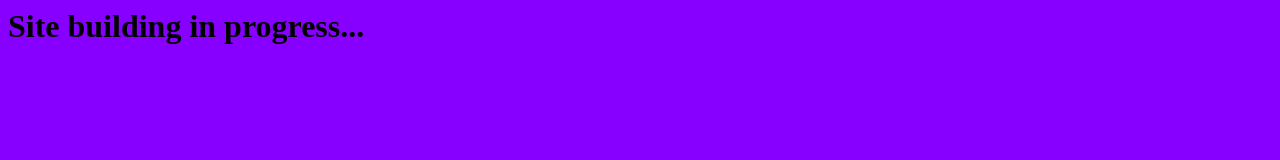
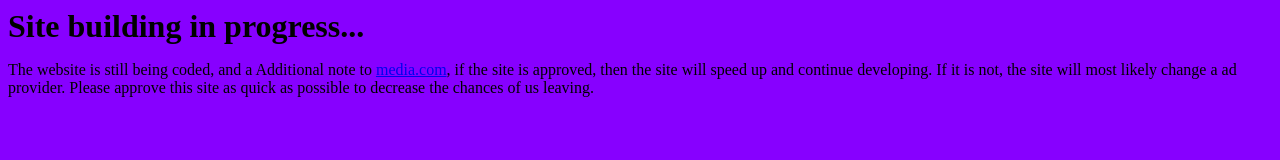
Before and after one commit to DennisHe66/feathercodes, a plain HTML site: page index.html in a window 1280 px wide. Drawn offline with Linux system fonts and the light colour scheme.

Commit message:
Update index.html

```diff
--- a/index.html
+++ b/index.html
@@ -13,6 +13,7 @@
   </head>
   <body style="background-color:rgb(135,0,255);">
     <h1 style="display:block;margin:auto;">Site building in progress...</h1>
+    <p>The website is still being coded, and a Additional note to <a href="https://media.com" rel="nofollow">media.com</a>, if the site is approved, then the site will speed up and continue developing. If it is not, the site will most likely change a ad provider. Please approve this site as quick as possible to decrease the chances of us leaving.</p>
     <div id="134867713">
     <script type="text/javascript">
         try {
```
